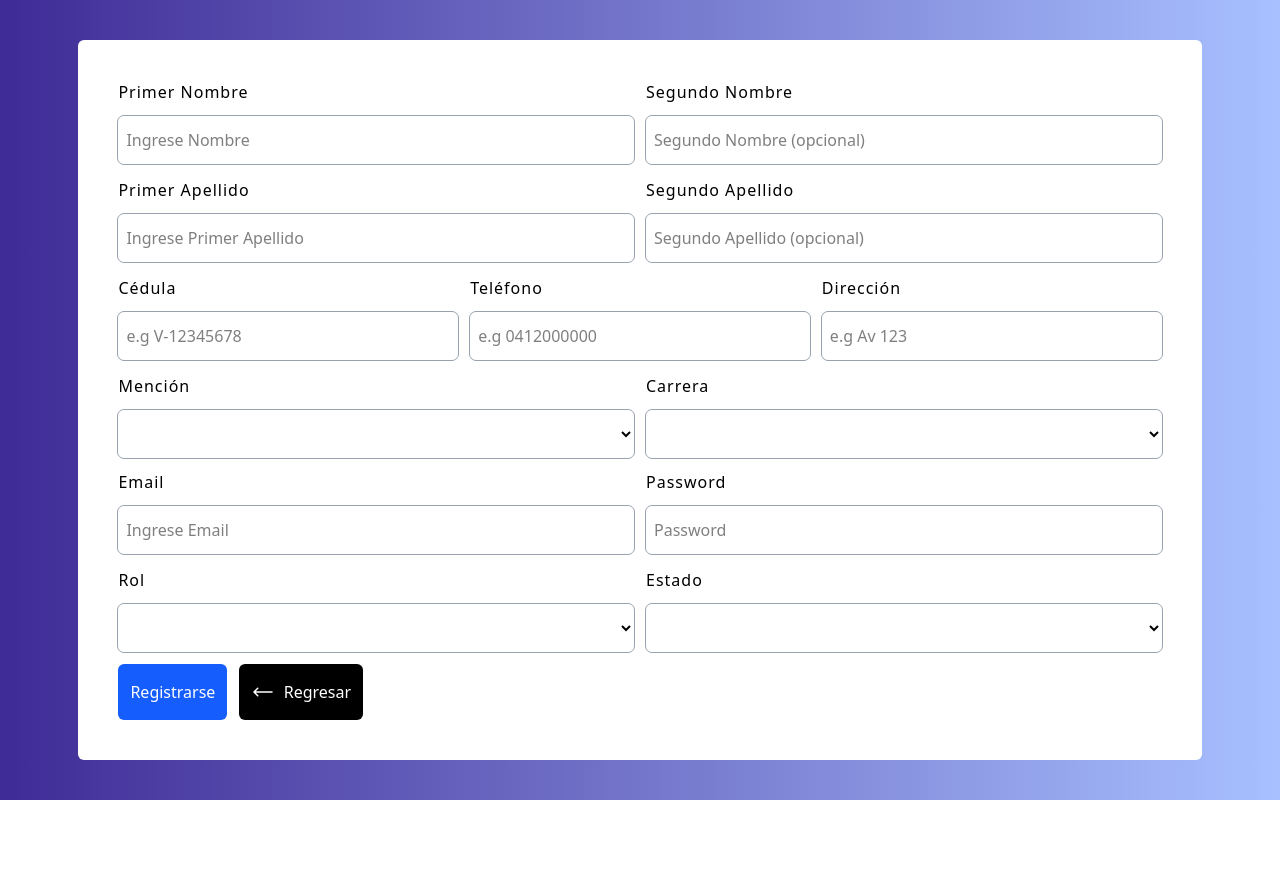
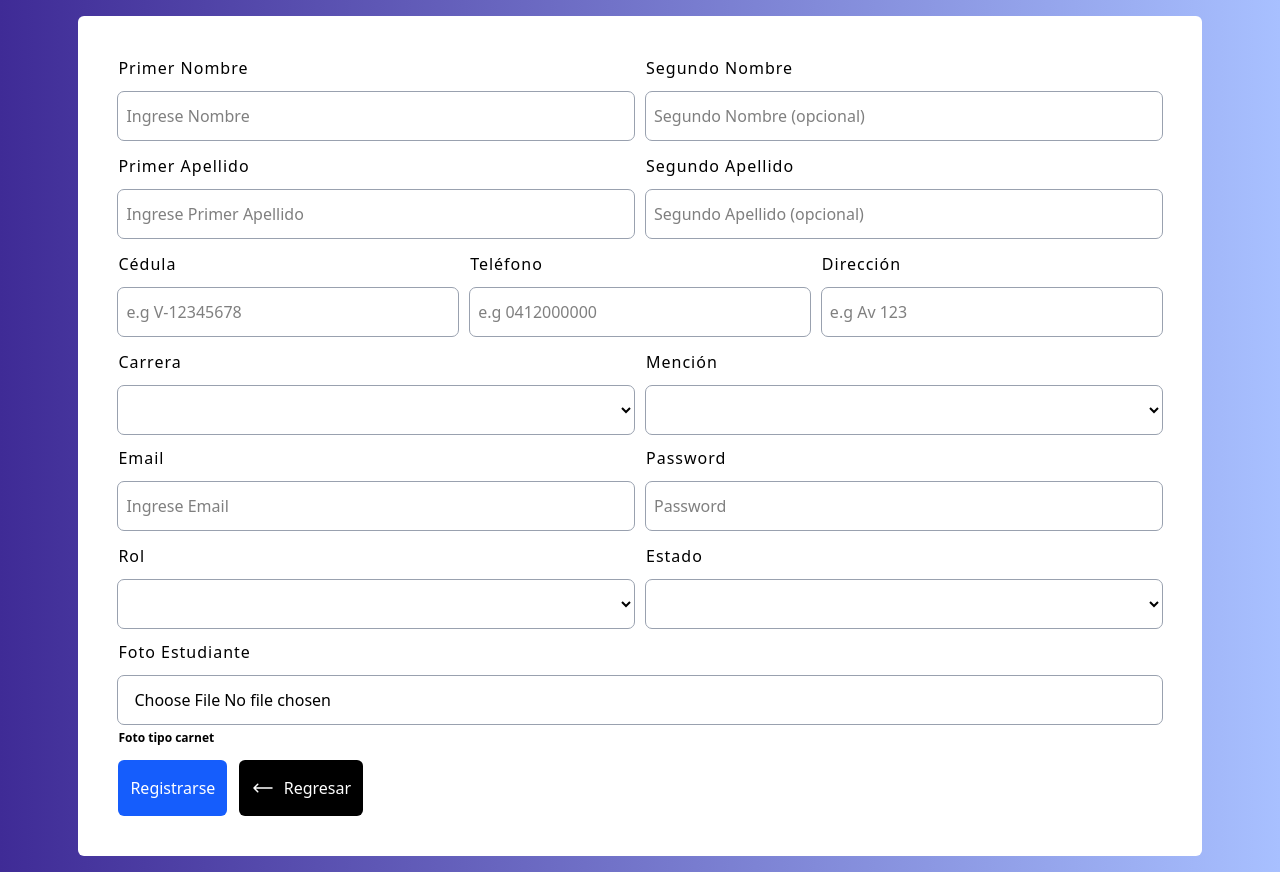
Before and after one commit to leogithub2309/students-proyect, a React (Vite) app in the folder student-app/: page /register in a window 1280 px wide. Before the commit the page ends 800 px from the top, so only its background shows below. Built offline with nearby package versions, Linux system fonts and the light colour scheme.

Commit message:
Se agrego al formulario de registro la imagen del estudiante y se cambió el backend para permitir agregar la imagen

```diff
--- a/student-app/src/components/Register.jsx
+++ b/student-app/src/components/Register.jsx
@@ -85,6 +85,19 @@ function Register({ initialForm }) {
 
     const useFetch = helpHttp();
 
+    const handleChangeImage = (e) => {
+
+        const file = e.target.files[0];
+
+        if(file){
+            form.foto_estudiante = file.name;
+        }else{
+            form.foto_estudiante = null;
+        }
+    }
+
+
+
     const handleSubmit = (e) => {
 
         let cont = 18;
@@ -93,24 +106,30 @@ function Register({ initialForm }) {
 
         form.id_usuario = (cont + 1).toString();
 
-        console.log(form);
-
-        useFetch.post("http://localhost:3000/registro", {
+        useFetch.post("http://localhost:3000/register", {
             headers: {
                 "Content-Type": "application/json; charset=UTF-8"
             },
+
             body: form
-
         }).then((response) => {
             console.log(response);
-            window.alert(response.description || "Se agregó un nuevo usuario de manera correcta");
+
+            if(response){
+                alert("Estudiante registrado con exito!!!");
+                e.target.reset();
+            }
+
         }).catch((err) => console.error(err));
+
+
+       console.log(form);
 
         e.target.reset();
     }
 
     return (
-       <form action="#" autoComplete='off' className='lg:w-[90%] md:w-full bg-white rounded-md p-10 mx-auto' onSubmit={handleSubmit}>
+       <form action="#" autoComplete='off' className='lg:w-[90%] md:w-full bg-white rounded-md p-10 mx-auto' onSubmit={handleSubmit} encType="multipart/form-data">
                 <div className="grid grid-cols-2 gap-3">
                     <div className="mb-3 flex flex-col gap-3 justify-center items-start">
                         <label htmlFor="primer_nombre" className='block text-md w-full font-medium tracking-[1px]'>Primer Nombre</label>
@@ -159,6 +178,17 @@ function Register({ initialForm }) {
                 </div>
                  <div className="grid grid-cols-2 items-center gap-3">
                     <div className="mb-3 flex flex-col gap-3 justify-center items-start">
+                        <label htmlFor="id_carrera" className='block text-md w-full font-medium tracking-[1px]'>Carrera</label>
+                        <select name="id_carrera" id="id_carrera" className='outline-1 outline-gray-400 rounded-md px-4 py-3 w-full transition-all focus:outline-2 focus:outline-blue-600' required onBlur={handleBlur}  onChange={handleChange} value={form.id_carrera}>
+                            <option value=""></option>
+                            <option value="1">Fisioterapia</option>
+                            <option value="2">Ingenieria Agropecuaria</option>
+                            <option value="3">Veterinaria</option>
+                            <option value="4">Administración</option>
+                            <option value="5">Educación</option>
+                        </select>
+                    </div>
+                     <div className="mb-3 flex flex-col gap-3 justify-center items-start">
                         <label htmlFor="id_mencion" className='block text-md w-full font-medium tracking-[1px]'>Mención</label>
                         <select name="id_mencion" id="id_mencion" className='outline-1 outline-gray-400 rounded-md px-4 py-3 w-full transition-all focus:outline-2 focus:outline-blue-600' required  onChange={handleChange} onBlur={handleBlur} value={form.id_mencion}>
                             <option value=""></option>
@@ -168,17 +198,6 @@ function Register({ initialForm }) {
                             <option value="4">Recursos Materiales y Financieros</option>
                             <option value="5">Ingles</option>
                             <option value="6">Integral</option>
-                        </select>
-                    </div>
-                    <div className="mb-3 flex flex-col gap-3 justify-center items-start">
-                        <label htmlFor="id_carrera" className='block text-md w-full font-medium tracking-[1px]'>Carrera</label>
-                        <select name="id_carrera" id="id_carrera" className='outline-1 outline-gray-400 rounded-md px-4 py-3 w-full transition-all focus:outline-2 focus:outline-blue-600' required onBlur={handleBlur}  onChange={handleChange} value={form.id_carrera}>
-                            <option value=""></option>
-                            <option value="1">Fisioterapia</option>
-                            <option value="2">Ingenieria Agropecuaria</option>
-                            <option value="3">Veterinaria</option>
-                            <option value="4">Administración</option>
-                            <option value="5">Educación</option>
                         </select>
                     </div>
                 </div>
@@ -212,6 +231,11 @@ function Register({ initialForm }) {
                         </select>
                     </div>
                 </div>
+                <div className="mb-3">
+                    <label htmlFor="foto_estudiante" className='block text-md w-full font-medium tracking-[1px] mb-3'>Foto Estudiante</label>
+                    <input type="file" name="foto_estudiante" id="foto_estudiante" className='outline-1 outline-gray-400 rounded-md px-4 py-3 w-full transition-all focus:outline-2 focus:outline-blue-600' onChange={handleChangeImage} value={form.foto_estudiante} />
+                    <span className='text-[12px] font-bold'>Foto tipo carnet</span>
+                </div>
                 <div className="flex flex-row gap-3">
                     <button type='submit' className='bg-blue-600 text-white text-center px-3 py-4 rounded-md cursor-pointer hover:bg-blue-800'>Registrarse</button>
                     <NavLink to='/' type='button' className='flex items-center bg-black text-white cursor-pointer rounded-md px-3 py-4'>
--- a/student-app/src/pages/RegisterPages.jsx
+++ b/student-app/src/pages/RegisterPages.jsx
@@ -15,7 +15,8 @@ const initialForm = {
     email:'',
     password:'',
     role_id:'',
-    activo:''
+    activo:'',
+    foto_estudiante: ''
 }
 
 function RegisterPage() {
```
Also changed, not shown: 1 other file (tests, documents, lock files or other folders).
